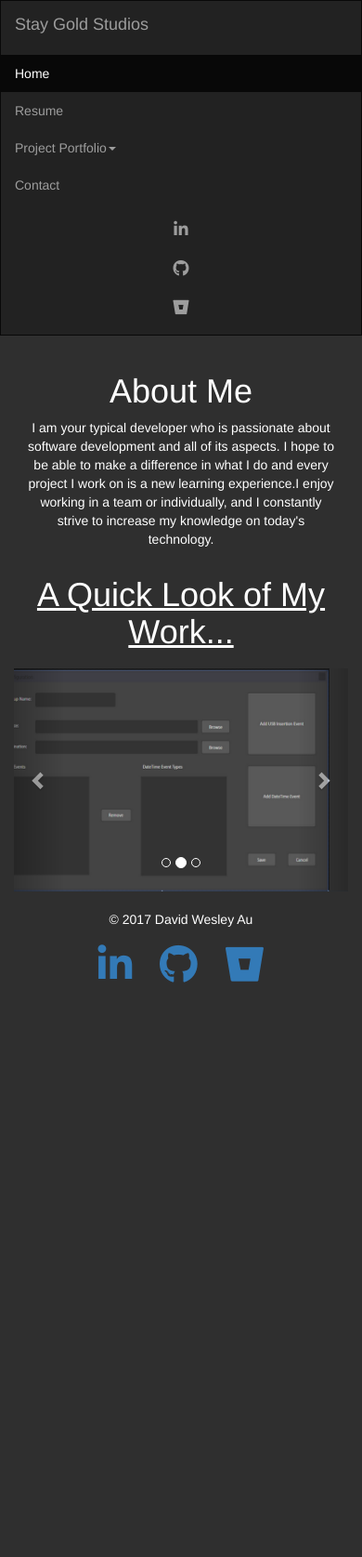
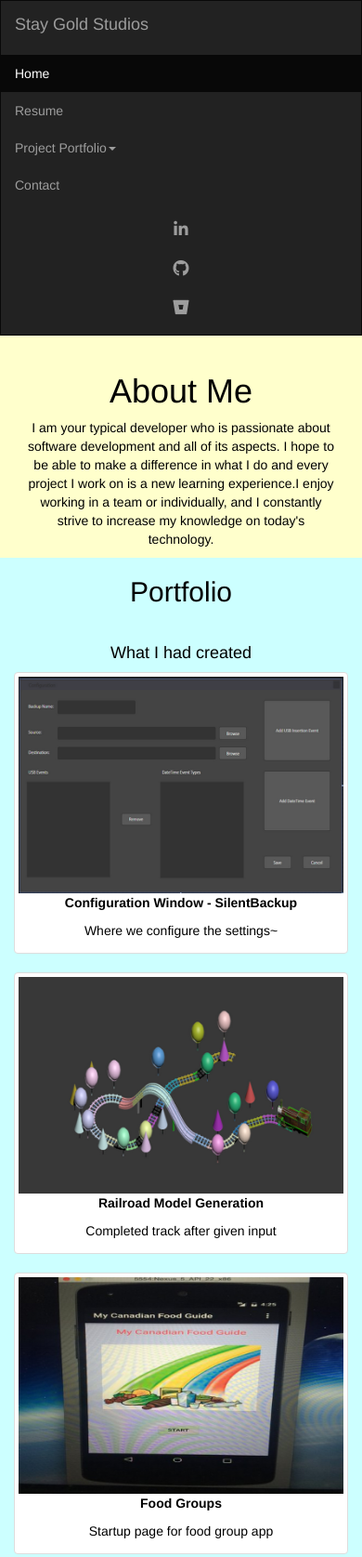
Before and after one commit to dwatiger/dwau-wp, a plain HTML site: page index.html in a window 390 px wide. Shown: the top 1675 px of the page at 93% size. Before the commit the page ends 1065 px from the top, so only its background shows below. Drawn offline with nearby package versions, Linux system fonts and the light colour scheme.

Commit message:
changed index and css

```diff
--- a/index.html
+++ b/index.html
@@ -5,29 +5,10 @@
         <meta charset="utf-8">
         <meta name="viewport" content="width=device-width, initial-scale=1">
         <link rel="stylesheet" href="https://maxcdn.bootstrapcdn.com/bootstrap/3.3.7/css/bootstrap.min.css">
+        <link rel="stylesheet" href="main.css">
         <script src="https://use.fontawesome.com/9e3bd4d2e3.js"></script>
         <script src="https://ajax.googleapis.com/ajax/libs/jquery/3.1.1/jquery.min.js"></script>
         <script src="https://maxcdn.bootstrapcdn.com/bootstrap/3.3.7/js/bootstrap.min.js"></script>
-        <style>
-            body {
-                background-color:#2f2f2f;
-            }
-
-            .bg-1 {
-                background-color:#2f2f2f;
-                color:#fff;
-            }
-
-            .carousel {
-                background: #2f4357;
-                margin-top: 20px;
-            }
-
-            .carousel .item img {
-                margin: 0 auto;
-            }
-
-        </style>
     </head>
     <body>
 
@@ -64,39 +45,37 @@
 
         </div>
 
-        <div class="container-fluid">
-            <h1 style=color:white;text-align:center><u>A Quick Look of My Work...</u></h1>
-            <div id="ppQuickLook" class="carousel slide" data-ride="carousel">
-                <ol class="carousel-indicators">
-                    <li data-target="#ppQuickLook" data-slide-to="0" class="active"></li>
-                    <li data-target="#ppQuickLook" data-slide-to="1"></li>
-                    <li data-target="#ppQuickLook" data-slide-to="2"></li>
-                </ol>
-                <div class="carousel-inner" role="listbox">
-                    <div class="item active">
-                        <img src="portfolio/assets/Configwindow.png" alt="Slide 1">
-                    </div>
-                    <div class="item">
-                        <img src="portfolio/assets/TrainMax.png" alt="Slide 2">
-                    </div>
-                    <div class="item">
-                        <img src="portfolio/assets/FGStart.png" alt="Slide 3">
-                    </div>
-                </div>
-                <a class="left carousel-control" href="#ppQuickLook" data-slide="prev" role="button">
-                    <span class="glyphicon glyphicon-chevron-left" aria-hidden="true" ></span>
-                    <span class="sr-only">Previous</span>
-                </a>
-                <a class="right carousel-control" href="#ppQuickLook" data-slide="next" role="button">
-                    <span class="glyphicon glyphicon-chevron-right" aria-hidden="true" ></span>
-                    <span class="sr-only">Next</span>
-                </a>
+        <div id="portfolio" class="container-fluid text-center bg-2">
+          <h2>Portfolio</h2><br>
+          <h4>What I had created</h4>
+          <div class="row text-center slideanim">
+            <div class="col-sm-4">
+              <div class="thumbnail">
+                <img src="portfolio/assets/Configwindow.png" alt="Config" width="400" height="300">
+                <p><strong>Configuration Window - SilentBackup</strong></p>
+                <p>Where we configure the settings~</p>
+              </div>
             </div>
+            <div class="col-sm-4">
+              <div class="thumbnail">
+                <img src="portfolio/assets/TrainMax.png" alt="Train" width="400" height="300">
+                <p><strong>Railroad Model Generation</strong></p>
+                <p>Completed track after given input</p>
+              </div>
+            </div>
+            <div class="col-sm-4">
+              <div class="thumbnail">
+                <img src="portfolio/assets/FGStart.png" alt="FoodGroup" width="400" height="300">
+                <p><strong>Food Groups</strong></p>
+                <p>Startup page for food group app</p>
+              </div>
+            </div>
+          </div><br>
 
-        </div>
         <br />
+
         <footer class="container-fluid text-center" id="foot">
-            <p style=color:white>&copy; 2017 David Wesley Au</p>
+            <p>&copy; 2017 David Wesley Au</p>
             <div class="row">
                 <div class="col-md-4 col-md-offset-4">
                     <a href="https://ca.linkedin.com/in/david-au-05435b101" class="btn btn-social-icon btn-linkedin"><span class="fa fa-linkedin fa-3x"></span></a>
@@ -106,5 +85,6 @@
             </div>
         </footer>
 
+
     </body>
 </html>
--- /dev/null
+++ b/main.css
@@ -0,0 +1,26 @@
+body {
+    background-color:#ffffcc;
+}
+
+.bg-1 {
+    background-color:#ffffcc;
+    color:#000000;
+}
+
+.bg-2 {
+    background-color:#ccffff;
+    color:#000000;
+}
+
+.bg-e {
+    background-color:#fff;
+    color:#000;
+}
+
+.carousel {
+    margin-top: 20px;
+}
+
+.carousel .item img {
+    margin: 0 auto;
+}
```
Also changed, not shown: portfolio/pp-mycfg.html (+3 -21 lines), portfolio/pp-silentbackup.html (+3 -21 lines), portfolio/pp-train.html (+5 -22 lines).
